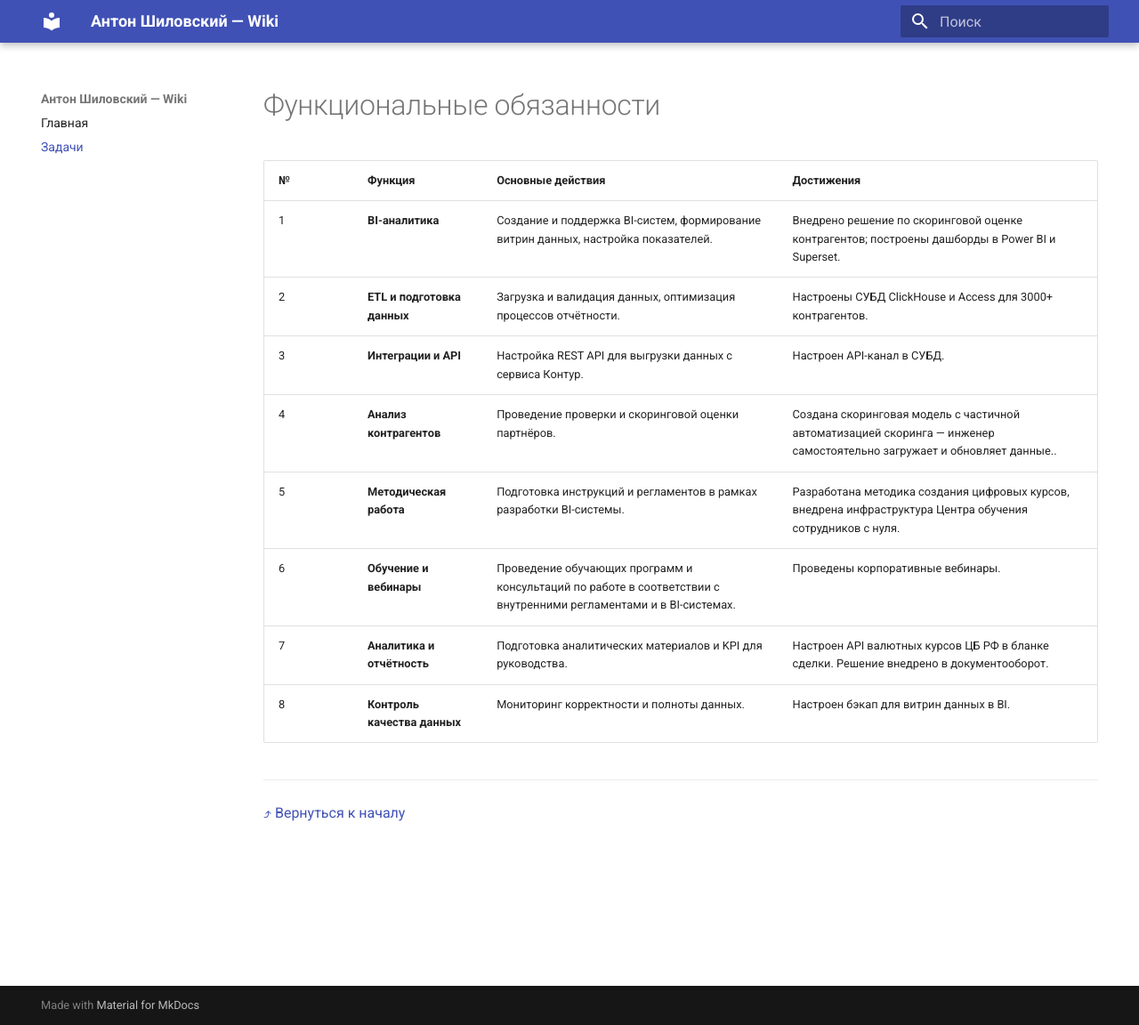
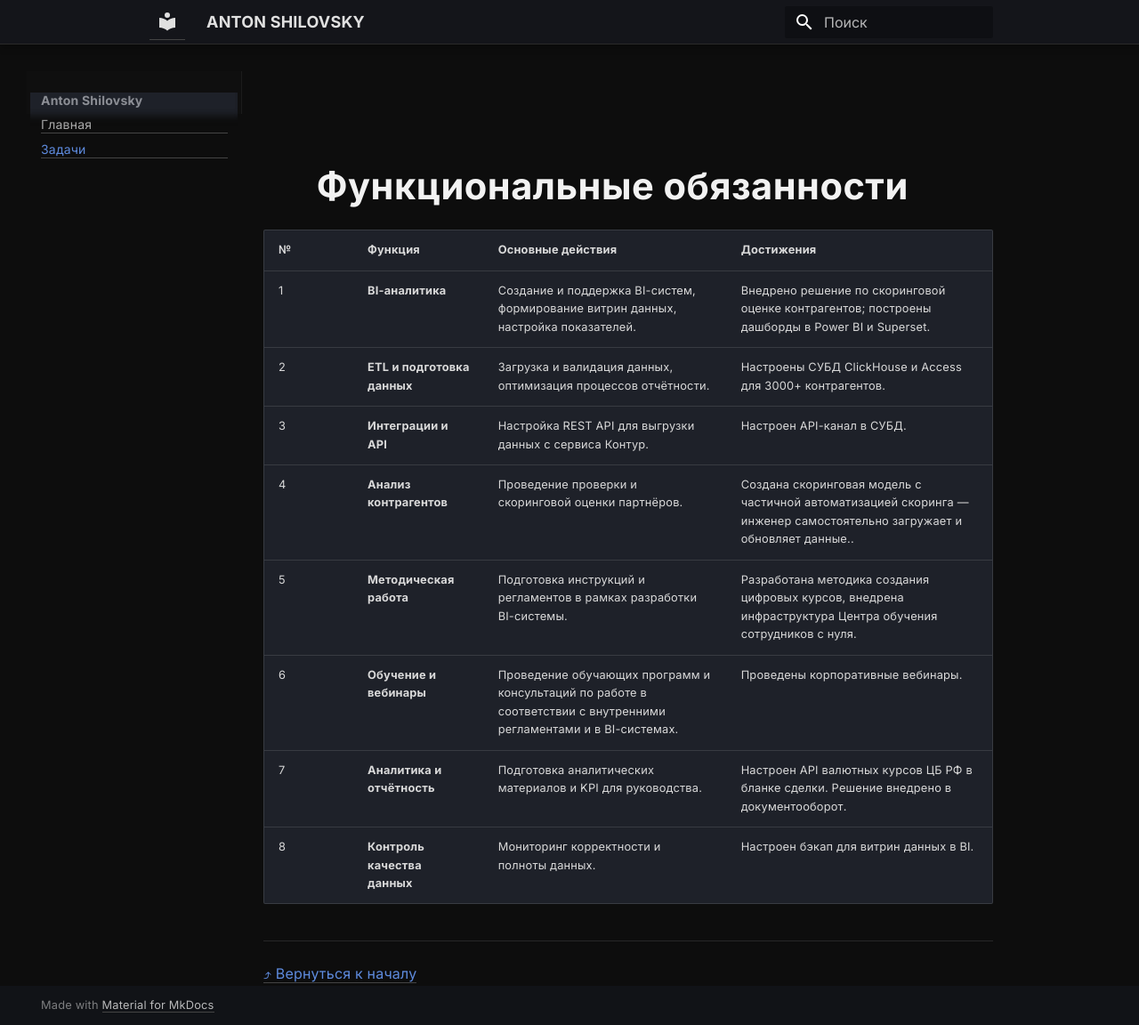
Before and after one commit to antonshilovsky/wiki, an MkDocs documentation site: the page built from docs/tasks.md, in a window 1280 px wide and 1152 px high. Shown: the whole window at 89% size. Built offline with MkDocs 1.6.1 and Material for MkDocs 9.7.7, drawn with Linux system fonts in a browser that asks for light colours.

Commit message:
Update design: black-silver theme and structure cleanup

```diff
--- /dev/null
+++ b/docs/styles/extra.css
@@ -0,0 +1,92 @@
+/* --- Общие настройки --- */
+body {
+  background: #0d0d0d;
+  color: #d9d9d9;
+  font-family: "Inter", system-ui, -apple-system, sans-serif;
+  line-height: 1.7;
+  letter-spacing: 0.2px;
+}
+
+/* --- Заголовок и шапка --- */
+.md-header {
+  background: #111;
+  color: #e0e0e0;
+  border-bottom: 1px solid #2a2a2a;
+  font-weight: 500;
+  text-transform: uppercase;
+}
+.md-header__inner {
+  max-width: 960px;
+  margin: auto;
+}
+
+/* --- Контент --- */
+.md-content__inner {
+  max-width: 820px;
+  margin: 0 auto;
+  padding-top: 2em;
+  animation: fadein 0.6s ease-in;
+}
+
+/* --- Заголовки --- */
+.md-content__inner h1:first-of-type {
+  font-size: 2.6em;
+  font-weight: 800;
+  color: #f2f2f2;
+  text-align: center;
+  margin: 1.5em 0 0.5em;
+  letter-spacing: 0.5px;
+}
+h2, h3, h4 {
+  color: #bfbfbf;
+  font-weight: 600;
+  letter-spacing: 0.3px;
+  margin-top: 1.5em;
+}
+
+/* --- Ссылки --- */
+a {
+  color: #c0c0c0;
+  text-decoration: none;
+  border-bottom: 1px solid #444;
+  transition: color 0.2s ease, border-color 0.2s ease;
+}
+a:hover {
+  color: #ffffff;
+  border-color: #888;
+}
+
+/* --- Карточки разделов --- */
+.section-card {
+  background: #121212;
+  border-radius: 12px;
+  padding: 24px;
+  margin: 24px 0;
+  box-shadow: 0 2px 6px rgba(255,255,255,0.05);
+  transition: transform 0.2s ease, box-shadow 0.2s ease;
+}
+.section-card:hover {
+  transform: translateY(-4px);
+  box-shadow: 0 4px 16px rgba(255,255,255,0.08);
+}
+.section-card h2 {
+  color: #d0d0d0;
+  margin-top: 0;
+}
+.section-card p {
+  color: #b0b0b0;
+}
+
+/* --- Навигация слева (меню) --- */
+.md-sidebar--primary {
+  background: #0f0f0f;
+  border-right: 1px solid #1c1c1c;
+}
+.md-nav__item a {
+  color: #aaa;
+}
+.md-nav__item a:hover {
+  color: #fff;
+}
+
+/* --- Ко*
--- a/mkdocs.yml
+++ b/mkdocs.yml
@@ -1,19 +1,27 @@
-site_name: Антон Шиловский — Wiki
-site_url: https://wiki.shilovsky.com
-
+site_name: Anton Shilovsky
+site_url: https://shilovskyanton.ru/
 theme:
   name: material
   language: ru
+  font:
+    text: Inter
+    code: Fira Code
+  palette:
+    - scheme: slate
+      primary: black
+      accent: grey
   features:
     - navigation.instant
+    - navigation.expand
     - navigation.sections
+    - navigation.top
     - toc.integrate
     - content.code.copy
-
+extra_css:
+  - styles/extra.css
 nav:
   - Главная: index.md
   - Задачи: tasks.md
-
 markdown_extensions:
   - toc:
       permalink: true
```
